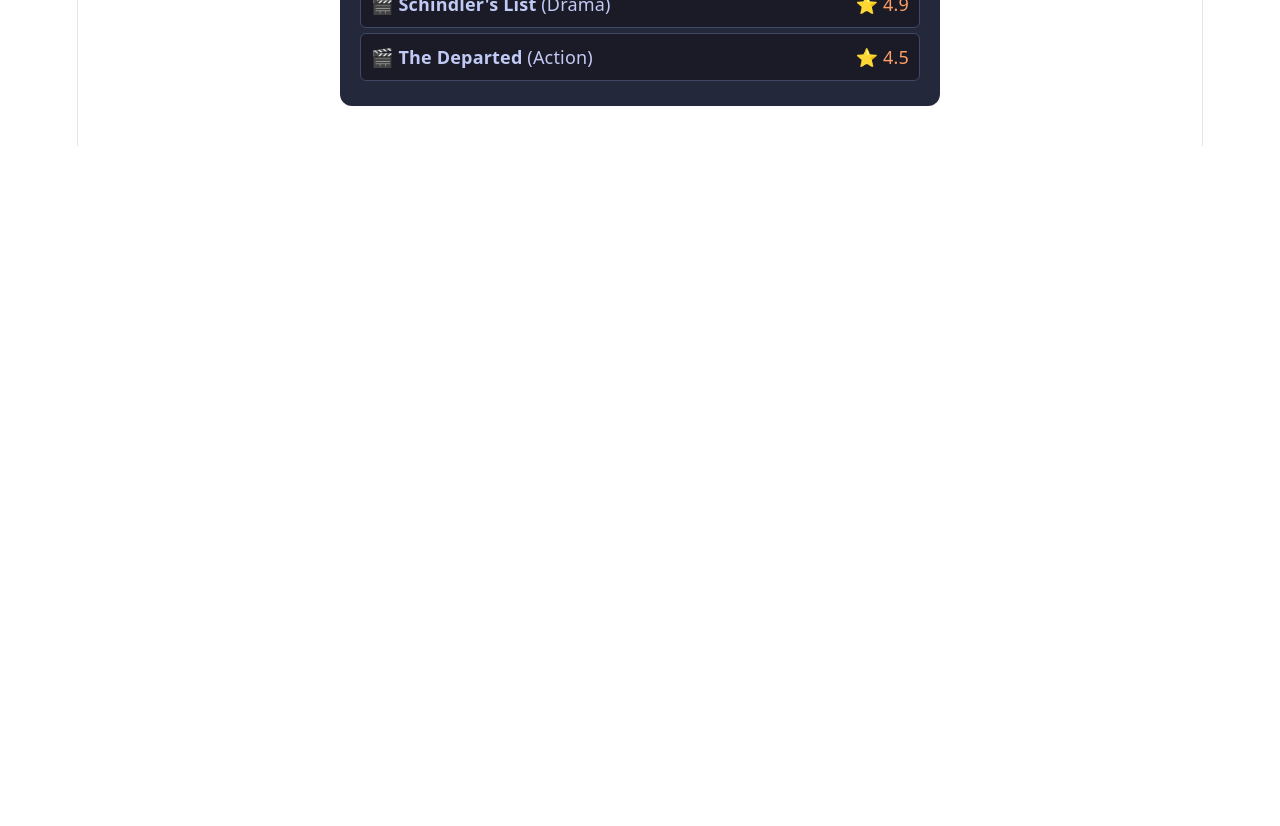
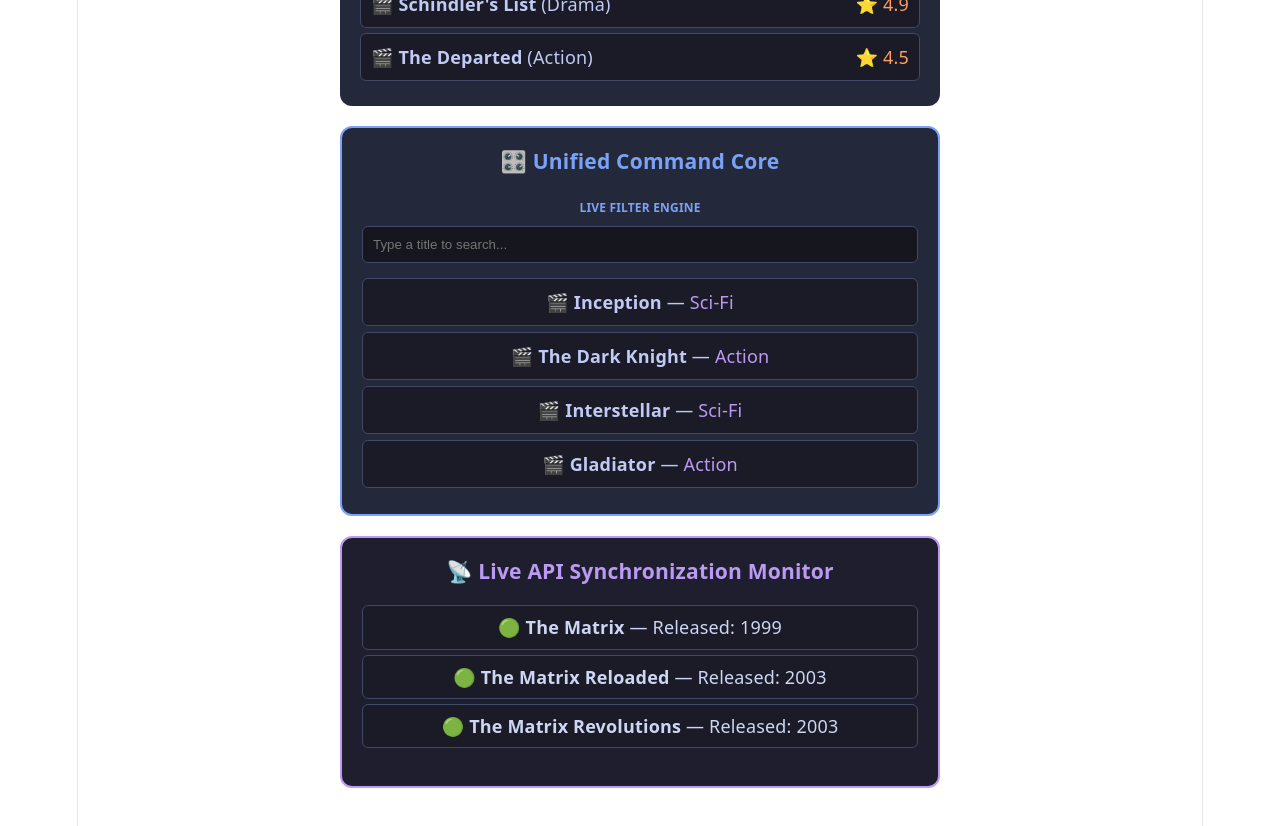
Before and after one commit to midyvla/movie-list3-app, a React (Vite) app: page / in a window 1280 px wide. Shown: the part 3580-4406 px from the top of the page. Before the commit the page ends 3726 px from the top, so only its background shows below. Built offline with nearby package versions, Linux system fonts and the light colour scheme.

Commit message:
feat: implement controlled side effect pipelines using the useEffect hook framework

```diff
--- a/src/App.jsx
+++ b/src/App.jsx
@@ -10,8 +10,8 @@
 import RatingArena from './RatingArena.jsx'; // Ingest our structural layout wrapper
 import WatchlistManager from './WatchlistManager.jsx'; // Ingest our structural layout wrapper
 import MovieSearchDashboard from './MovieSearchDashboard.jsx'; // Ingest our structural layout wrapper
-
-
+import UnifiedDashboard from './UnifiedDashboard.jsx'; // Ingest our structural layout wrapper
+import LiveDataFeed from './LiveDataFeed.jsx'; // Ingest our structural layout wrapper
 
 function App() {
     return (
@@ -37,6 +37,8 @@
             <RatingArena />
             <WatchlistManager />
             <MovieSearchDashboard />
+            <UnifiedDashboard />
+            <LiveDataFeed />
         </div>
     );
 }
--- /dev/null
+++ b/src/LiveDataFeed.jsx
@@ -0,0 +1,53 @@
+import React, { useState, useEffect } from 'react';
+
+function LiveDataFeed() {
+    const [movies, setMovies] = useState([]);
+    const [isLoading, setIsLoading] = useState(true);
+
+    //  The Controlled Side Effect Pipeline
+    useEffect(() => {
+        console.log("🎬 useEffect Triggered: Initiating simulated API database fetch...");
+
+        // Simulate an asynchronous server network response delay of 2 seconds
+        const timer = setTimeout(() => {
+            const mockDatabaseFetch = [
+                { id: 1, title: "The Matrix", release: "1999" },
+                { id: 2, title: "The Matrix Reloaded", release: "2003" },
+                { id: 3, title: "The Matrix Revolutions", release: "2003" }
+            ];
+
+            setMovies(mockDatabaseFetch); // Update data vault
+            setIsLoading(false);          // Kill the loader spinner
+            console.log("📡 API Data successfully synced to state vault with no loop leaks.");
+        }, 2000);
+
+    }, []); // ⚡ EMPTY DEPENDENCY ARRAY: Guarantees this runs EXACTLY ONCE on page mount!
+
+    return (
+        <div style={{
+            padding: '20px',
+            backgroundColor: '#1e1e2e',
+            borderRadius: '12px',
+            border: '2px solid #bb9af3',
+            margin: '20px 0',
+            color: '#cdd6f4'
+        }}>
+            <h3 style={{ marginTop: 0, color: '#bb9af3' }}>📡 Live API Synchronization Monitor</h3>
+
+            {/* Conditional Interface Branching learned in Chapter 3! */}
+            {isLoading ? (
+                <p style={{ color: '#ff9e64', fontStyle: 'italic' }}>🔄 Connecting to data pipeline. Streaming assets...</p>
+            ) : (
+                <ul style={{ listStyleType: 'none', padding: 0 }}>
+                    {movies.map(movie => (
+                        <li key={movie.id} style={{ padding: '8px', backgroundColor: '#1a1b26', margin: '5px 0', borderRadius: '6px', border: '1px solid #414868' }}>
+                            🟢 <strong>{movie.title}</strong> — Released: {movie.release}
+                        </li>
+                    ))}
+                </ul>
+            )}
+        </div>
+    );
+}
+
+export default LiveDataFeed;
```
Also changed, not shown: 1 other file (tests, documents, lock files or other folders).
